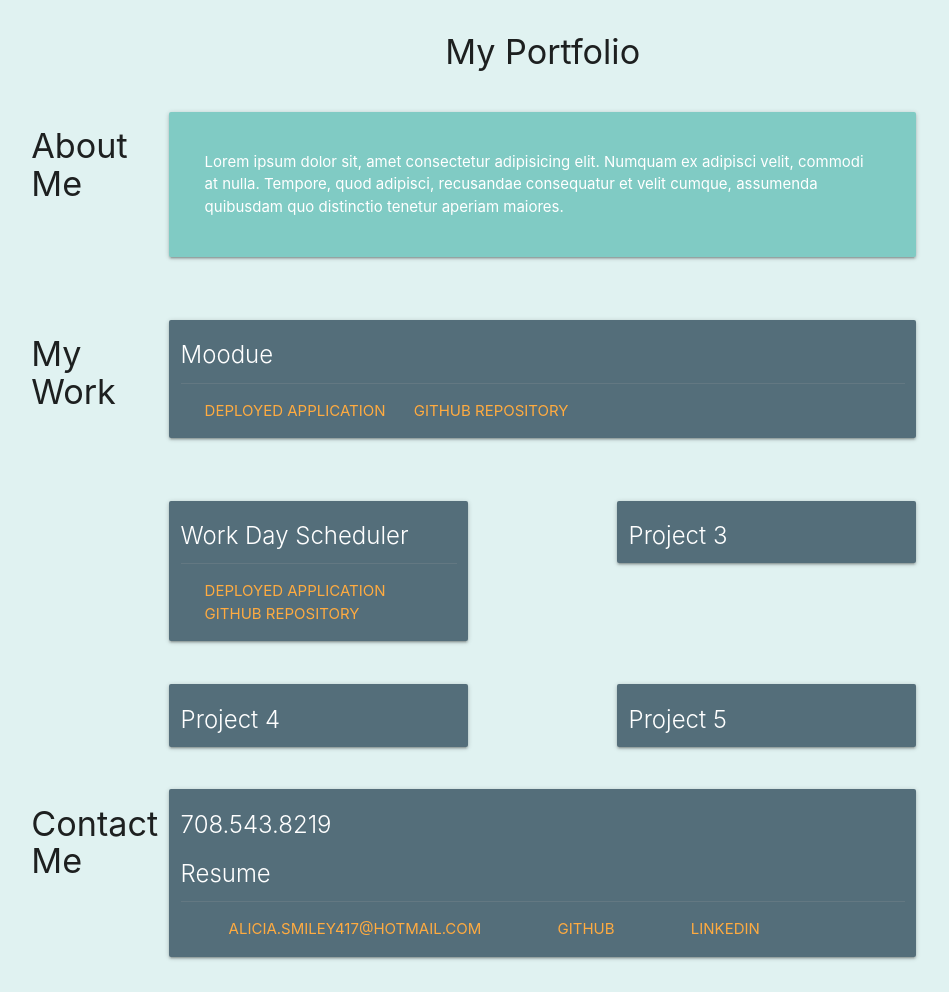
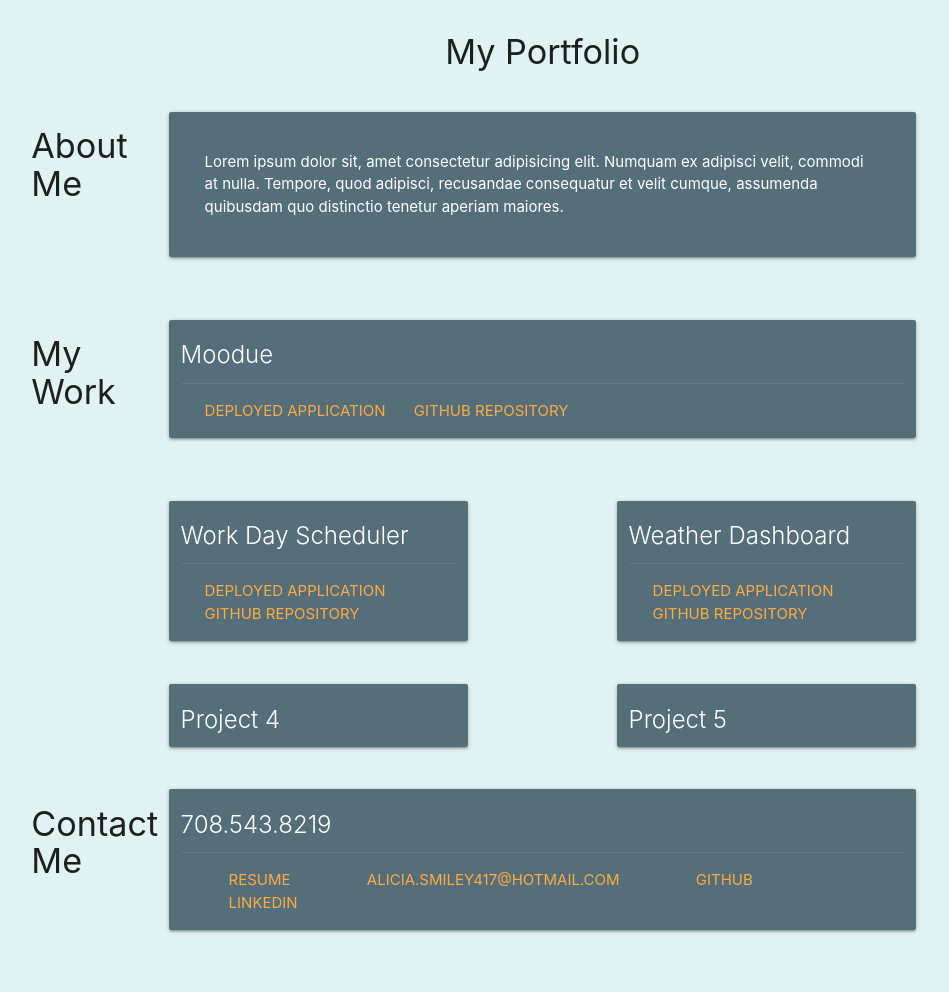
Before and after one commit to smylebryte/updatedPortfolio, a plain HTML site: page index.html in a window 1280 px wide. Shown: the part 128-1120 px from the top of the page, without its empty margins (172-1121 px from the left). After the commit the page ends 1093 px from the top, so only its background shows below. Drawn offline with nearby package versions, Linux system fonts and the light colour scheme.

Commit message:
added additional projects

```diff
--- a/index.html
+++ b/index.html
@@ -34,7 +34,7 @@
                 <h4>About Me</h4>
             </div>
             <div class="row">
-                <div class="col s12 m10 card teal lighten-3">
+                <div class="col s12 m10 card blue-grey darken-1">
                     <p class="card-content white-text">Lorem ipsum dolor sit, amet consectetur adipisicing elit. Numquam
                         ex
                         adipisci velit, commodi at
@@ -75,7 +75,11 @@
                 </div>
             </div>
             <div class="col s12 m4 offset-m2 card blue-grey darken-1">
-                <h4 class="card-title white-text">Project 3</h4>
+                <h4 class="card-title white-text">Weather Dashboard</h4>
+                <div class=" card-action">
+                    <a class="block" href="https://smylebryte.github.io/weatherDashboard/">Deployed Application</a>
+                    <a class="block" href="https://github.com/smylebryte/weatherDashboard">Github Repository</a>
+                </div>
             </div>
         </div>
 
@@ -94,8 +98,9 @@
             </div>
             <div class="col s12 m10 card blue-grey darken-1">
                 <h4 class="card-title white-text">708.543.8219</h4>
-                <h4 class="card-title white-text">Resume</h4>
+
                 <div class="card-action">
+                    <a href="Assets/Hughes, Alicia - Resume Full Stack.pdf" class="card-content">Resume</a>
                     <a href="mailto:aliciahughes1446@gmail.com" class="card-content">alicia.smiley417@hotmail.com</a>
                     <a href="https://github.com/smylebryte" class="card-content">Github</a>
                     <a href="https://www.linkedin.com/in/alicia-smiley-hughes-mba-19ab682a/"
```
Also changed, not shown: 1 other file.
